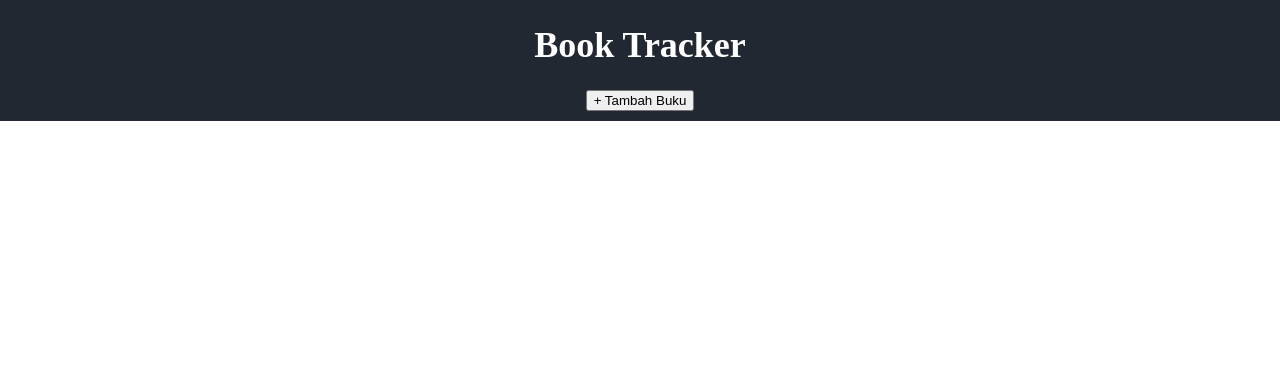
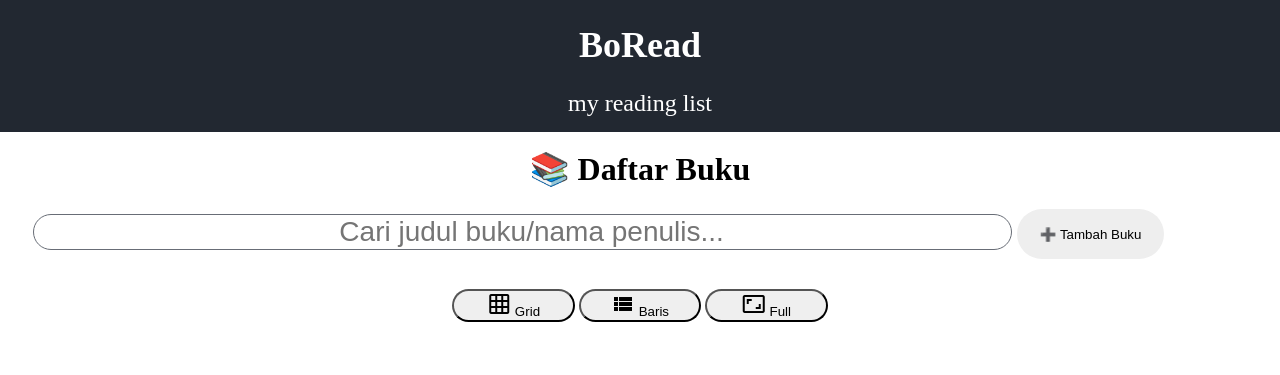
Before and after one commit to freedyest/book-tracker-frontend, a plain HTML site: page index.html in a window 1280 px wide. Drawn offline with Linux system fonts and the light colour scheme; no server answers.

Commit message:
Update index.html

```diff
--- a/index.html
+++ b/index.html
@@ -1,40 +1,81 @@
-<!DOCTYPE html>
 <html lang="en">
 <head>
   <meta charset="UTF-8" />
-  <meta name="viewport" content="width=device-width, initial-scale=1.0"/>
+  <meta name="viewport" content="width=device-width, initial-scale=1.0" />
   <title>Book Tracker</title>
-  <link rel="stylesheet" href="style.css"/>
+  <link rel="stylesheet" href="style.css" />
+  <link href="https://fonts.googleapis.com/icon?family=Material+Icons" rel="stylesheet">
+
 </head>
 <body>
   <div class="header">
-    <h1>Book Tracker</h1>
-    <button id="addBtn">+ Tambah Buku</button>
+    <h1>BoRead</h1>
+    <p>my reading list</p>
   </div>
+  <div class="container">
+    <h1 class="judul">📚 Daftar Buku</h1>
+    <div class="headmenu">
+      <input type="text" class="searchInput" id="searchInput" placeholder="Cari judul buku/nama penulis..." />
+      <button id="openAddModal" class="addbutton">➕ Tambah Buku</button>
+    </div>
+    <div class="layoutbutton">
+      <button onclick="setLayout('grid')">
+        <span class="material-icons">grid_on</span> Grid
+      </button>
+      <button onclick="setLayout('row')">
+        <span class="material-icons">view_list</span> Baris
+      </button>
+      <button onclick="setLayout('full')">
+        <span class="material-icons">aspect_ratio</span> Full
+      </button>
+    </div>
 
-  <div id="Blist" class="book-list"></div>
+    <!-- Modal add -->
+    <div id="addModal" class="addmodal">
+      <div class="addmodal-content">
+        <span class="close-button" onclick="closeAddModal()">&times;</span>
+        <div class="addmodal-body">
+          <div class="image-preview">
+            <img id="previewImage" src="#" alt="Preview Gambar" style="display: none;" />
+          </div>
+          <form id="Bform" class="form-input">
+            <input type="text" id="title" placeholder="Judul" required />
+            <input type="text" id="author" placeholder="Penulis" required />
+            <input type="text" id="coverUrl" placeholder="URL Sampul (opsional)" />
+            <input type="file" id="coverFile" accept="image/*" />
+            <button type="submit">Tambah Buku</button>
+          </form>
+        </div>
+      </div>
+    </div>
 
-  <!-- Modal Tambah Buku -->
-  <div id="addModal" class="modal hidden">
-    <div class="modal-content">
-      <h2>Tambah Buku</h2>
-      <form id="Bform">
-        <label>Judul:</label>
-        <input type="text" id="title" required />
+    <!-- Modal Edit -->
+    <div id="editModal" class="editmodal">
+      <div class="editmodal-content">
+        <span class="close-button" onclick="closeEditModal()">&times;</span>
+        <form id="editForm">
+          <input type="text" id="editTitle" placeholder="Judul Buku" required />
+          <input type="text" id="editAuthor" placeholder="Penulis" required />
+          <input type="url" id="editCoverUrl" placeholder="URL Gambar" />
+          <input type="file" id="editCoverFile" accept="image/*" />
+          <button type="submit">Simpan Perubahan</button>
+        </form>
+      </div>
+    </div>
 
-        <label>Penulis:</label>
-        <input type="text" id="author" required />
+    <!-- Modal Buku (Info Buku) -->
+    <div id="bookModal" class="book-modal" style="display:none;">
+      <div id="bookModalContent"></div>
+      <button id="closeBookModalBtn" onclick="closeBookModal()">Tutup</button>
+    </div>
 
-        <label>URL Sampul (opsional):</label>
-        <input type="url" id="coverUrl" placeholder="https://..." />
+    <div id="Blist" class="Blist"></div>
 
-        <label>Upload Gambar (opsional):</label>
-        <input type="file" id="coverFile" accept="image/*" />
 
-        <button type="submit">Simpan</button>
-        <button type="button" onclick="closeAddModal()">Batal</button>
-      </form>
-    </div>
+    <!-- HTML untuk tombol navigasi -->
+    <button id="prevBtn" style="display:none;">&lt; Prev</button>
+    <button id="nextBtn" style="display:none;">Next &gt;</button>
+
   </div>
 
   <script src="script.js"></script>
```
